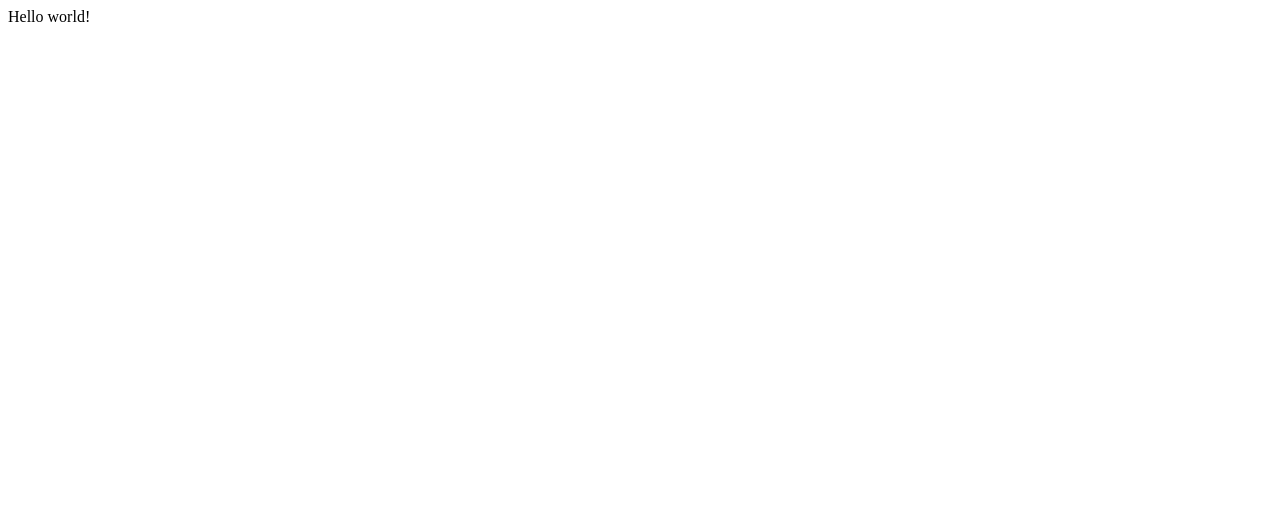
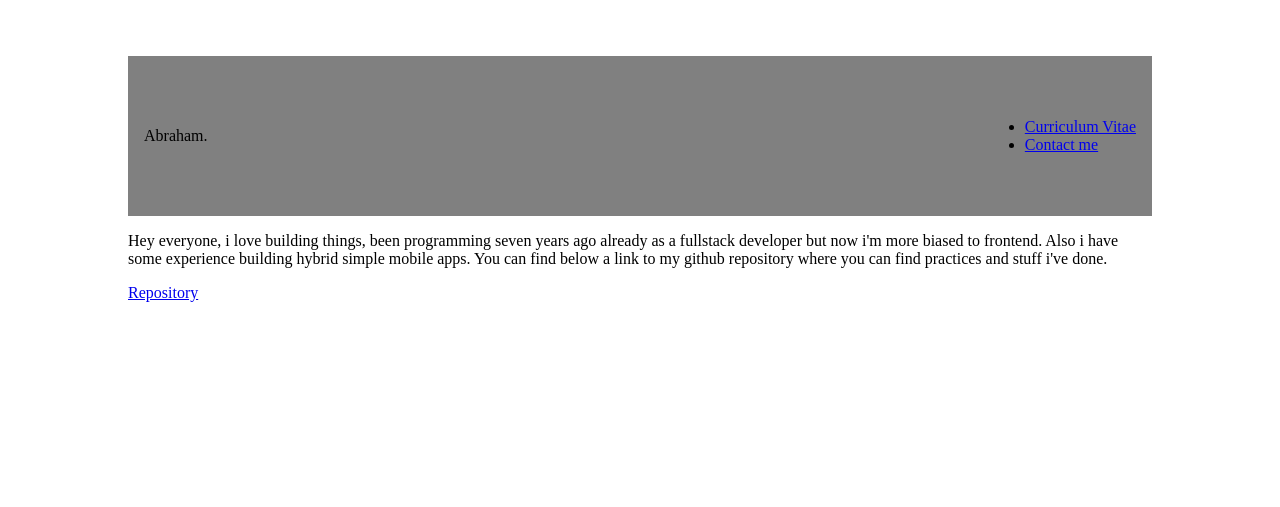
Before and after one commit to eiberham/portfolio, a Gatsby site: page / in a window 1280 px wide. Built offline with nearby package versions, Linux system fonts and the light colour scheme; Gatsby itself is replaced by a stand-in of ours.

Commit message:
portfolio first changes

```diff
--- a/package.json
+++ b/package.json
@@ -13,6 +13,8 @@
     "test": "echo \"Write tests! -> https://gatsby.dev/unit-testing\""
   },
   "dependencies": {
+    "@emotion/core": "^10.0.15",
+    "@emotion/styled": "^10.0.15",
     "gatsby": "^2.13.50",
     "react": "^16.8.6",
     "react-dom": "^16.8.6"
--- /dev/null
+++ b/src/components/Nav.js
@@ -0,0 +1,15 @@
+import React from "react";
+import { Link } from "gatsby";
+
+function Nav(){
+  return (
+    <nav>
+      <ul>
+        <li><Link to="/cv">Curriculum Vitae</Link></li>
+        <li><Link to="/contact">Contact me</Link></li>
+      </ul>
+    </nav>
+  )
+}
+
+export default Nav;
--- a/src/pages/index.js
+++ b/src/pages/index.js
@@ -1,3 +1,47 @@
 import React from "react"
+import styled from '@emotion/styled';
 
-export default () => <div>Hello world!</div>
+import Nav from "../components/Nav";
+
+const Div = styled.div`
+  margin: 0 auto;
+  max-width: 80vw;
+  padding: 3rem;
+  display: grid;
+  grid-template-rows: 20vh 30vh 1fr;
+`;
+
+const Header = styled.header `
+  display: flex;
+  justify-content: space-between;
+  align-items: center;
+  background-color: gray;
+  padding: 1rem;
+`;
+
+const Section = styled.section`
+
+`;
+
+export default () => {
+  return (
+    <Div>
+      <Header>
+        Abraham.
+        <Nav />
+      </Header>
+      <Section>
+        <p>
+          Hey everyone, i love building things, been programming seven years ago
+          already as a fullstack developer but now i'm more biased to frontend.
+          Also i have some experience building hybrid simple mobile apps.
+
+          You can find below a link to my github repository where you can find
+          practices and stuff i've done.
+        </p>
+
+        <a href="https://github.com/wwleak">Repository</a>
+      </Section>
+    </Div>
+  )
+}
```
Also changed, not shown: src/pages/contact.js (added, +9 -0 lines), src/pages/cv.js (added, +9 -0 lines), 2 other files.
